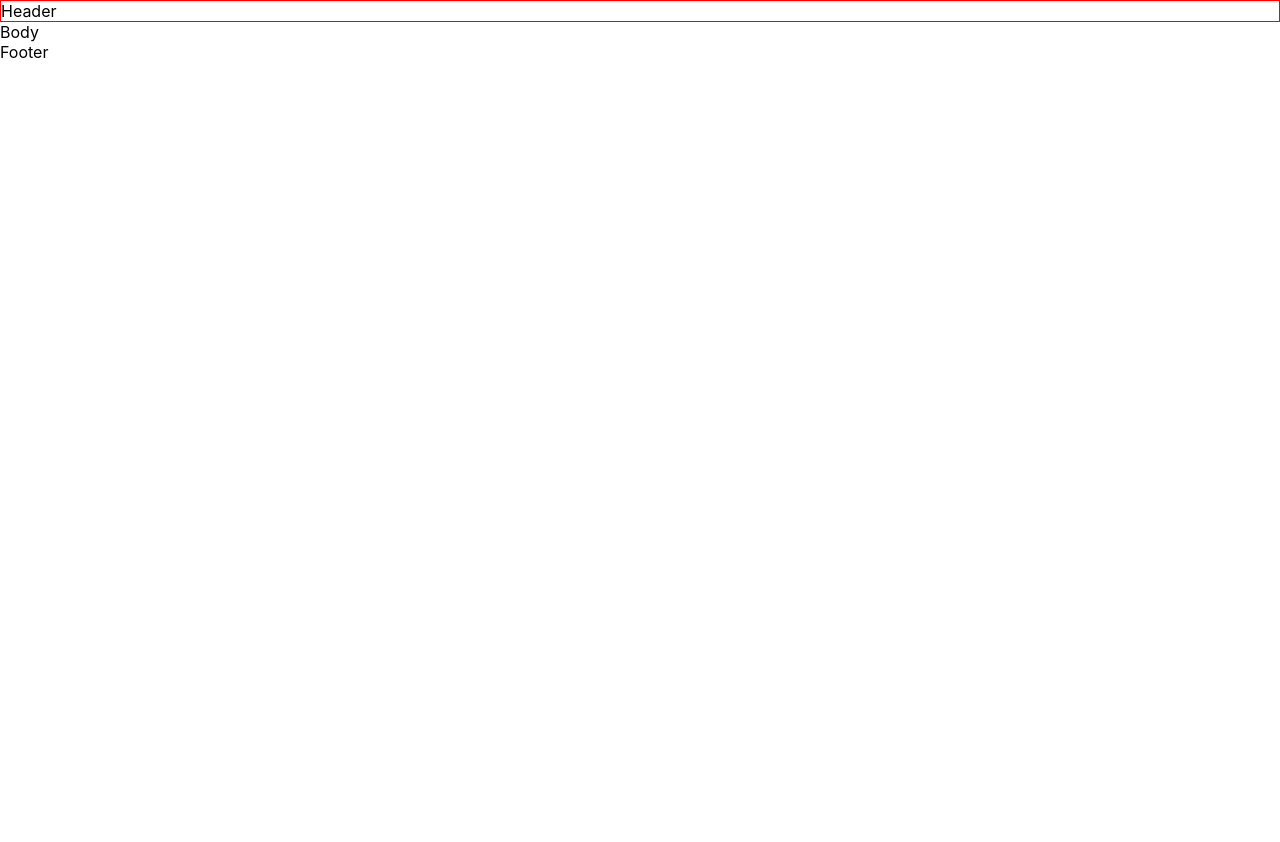
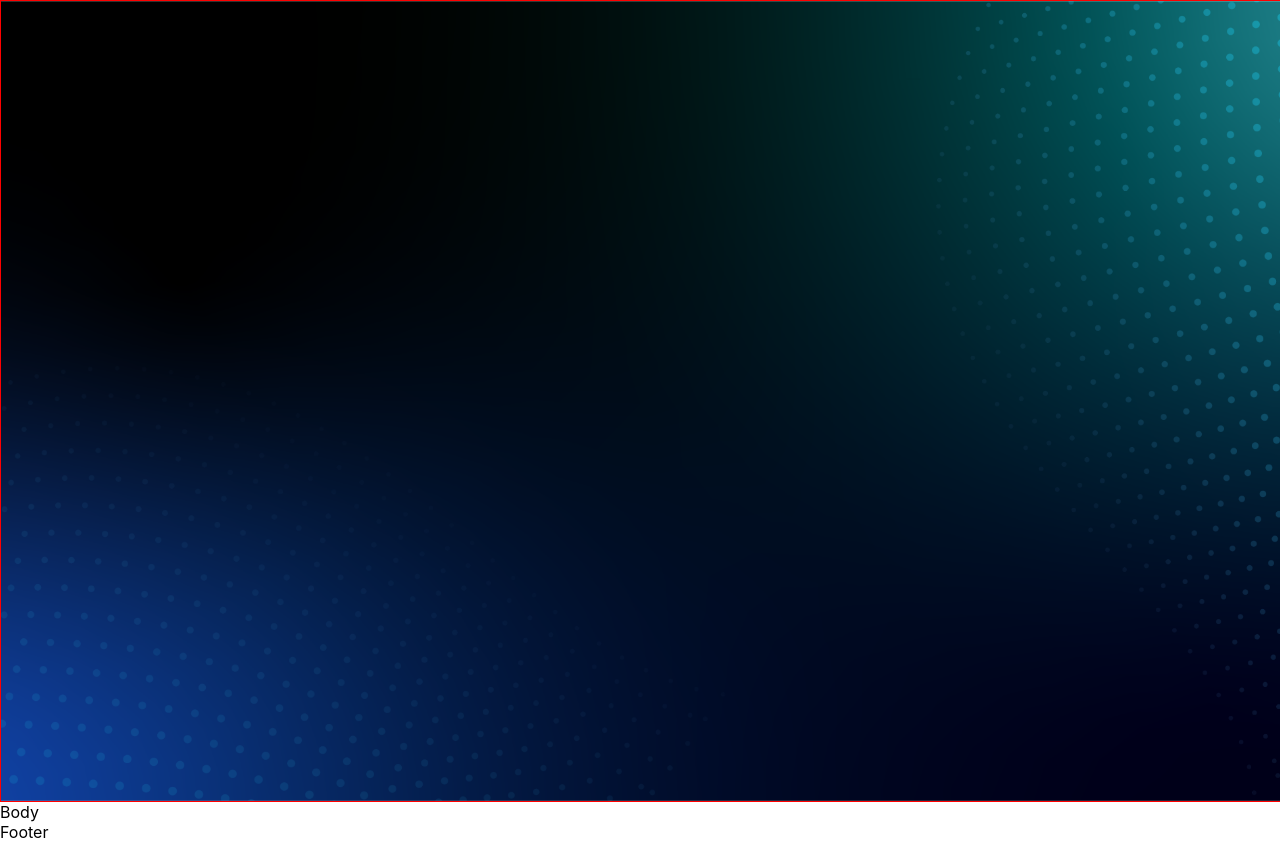
Before and after one commit to quochaiSpace/forbitswap, a React (Create React App) app: page / in a window 1280 px wide. Before the commit the page ends 800 px from the top, so only its background shows below. Built offline with nearby package versions, Linux system fonts and the light colour scheme.

Commit message:
add image

```diff
--- a/src/Components/Homepage/Header/index.module.scss
+++ b/src/Components/Homepage/Header/index.module.scss
@@ -2,4 +2,10 @@
     display: flex;
     text-align: center;
     border: 1px solid red;
+    height: 100vh;
+    width: 100%;
+    background: url("../../../assets/images/BG\ swap3.png");
+    background-position: center center;
+    background-size: cover;
+    background-repeat: no-repeat;
 }
```
Also changed, not shown: src/assets/images/BG swap3.png (added).
